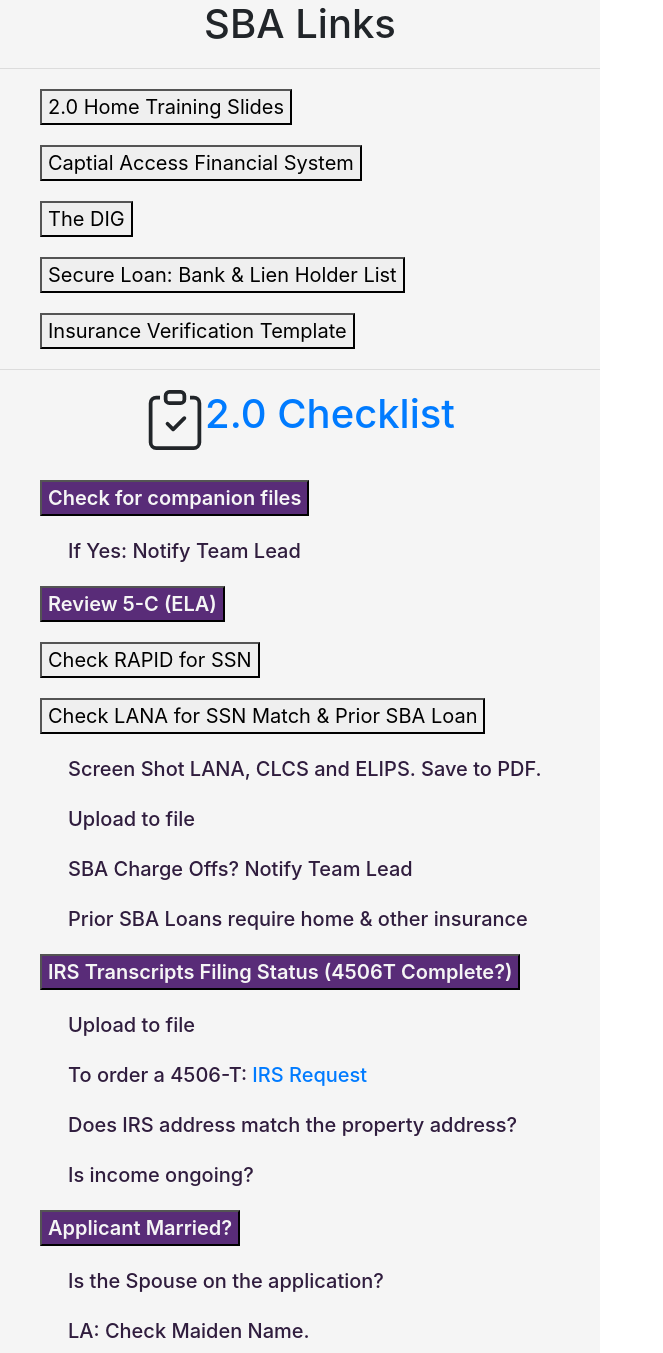
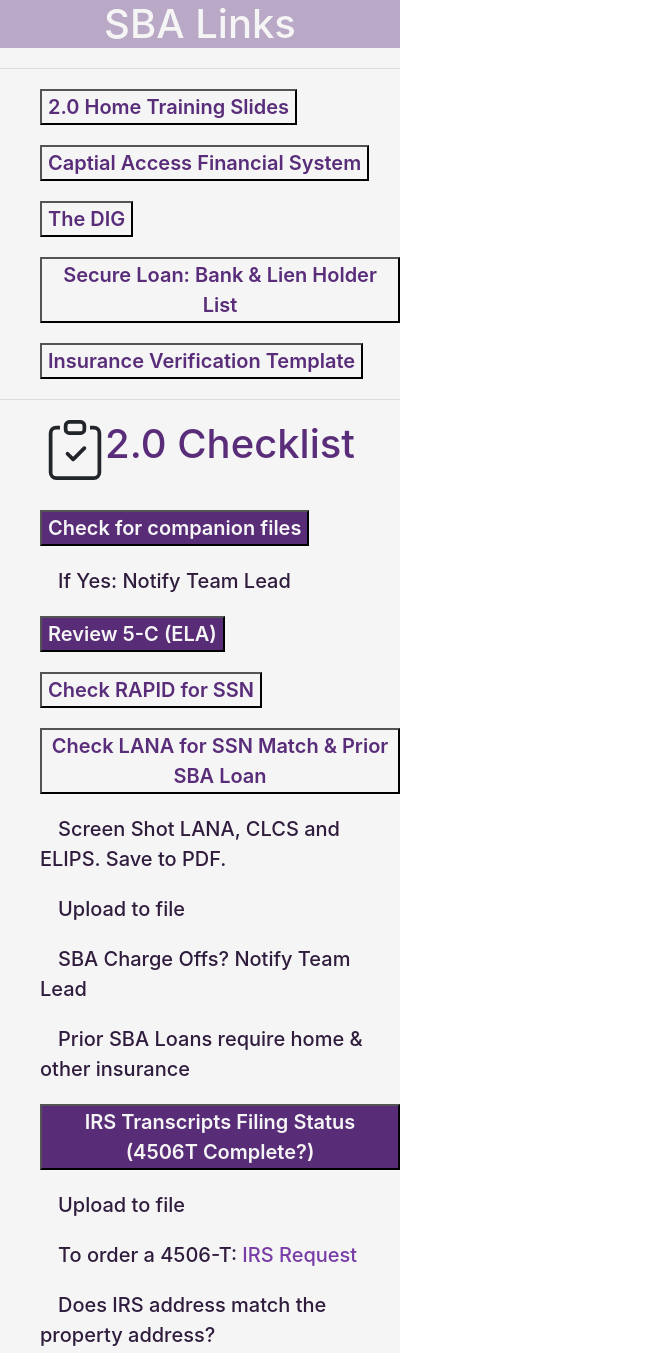
Before and after one commit to tresgarcia00/sba2.0, a browser extension: page checklist.html in a window 1280 px wide. Shown: the top 1353 px of the page, without its empty margins (0-663 px from the left). Drawn offline with nearby package versions, Linux system fonts and the light colour scheme.

Commit message:
Update app.css

```diff
--- a/app.css
+++ b/app.css
@@ -1,5 +1,5 @@
 .ex_html{
-    font-size: 16px;
+    font-size: 14px;
 
     @media screen and (min-width: 768px){
         font-size: 16px
@@ -17,15 +17,31 @@
 .ex_h1{
     font-size: 2em;
     text-align: center;
+    color: rgba(79, 31, 113, 0.938);
+}
+.ex_h1:hover {
+    background:rgba(79, 31, 113, 0.356);
+    color: whitesmoke;
 }
 
 .chrome_div{
-    width: 600px; height: auto;
+    width: 400px; height: auto;
     background-color: whitesmoke;
 }
 .bFont{
     font-weight: 600;
     background-color: rgba(79, 31, 113, 0.938);
+    color: whitesmoke;
+
+}
+.bFont1{
+    font-weight: 600;
+    background-color: whitesmoke;
+    color: rgba(79, 31, 113, 0.938);
+    justify-content: center;
+}
+.bFont1:hover {
+    background:rgba(79, 31, 113, 0.938);
     color: whitesmoke;
 }
 .ph{
@@ -39,3 +55,6 @@
     padding-left: 20mm;
     width: auto;
 }
+.link{
+    color: rgba(111, 47, 160, 0.938);
+}
```
